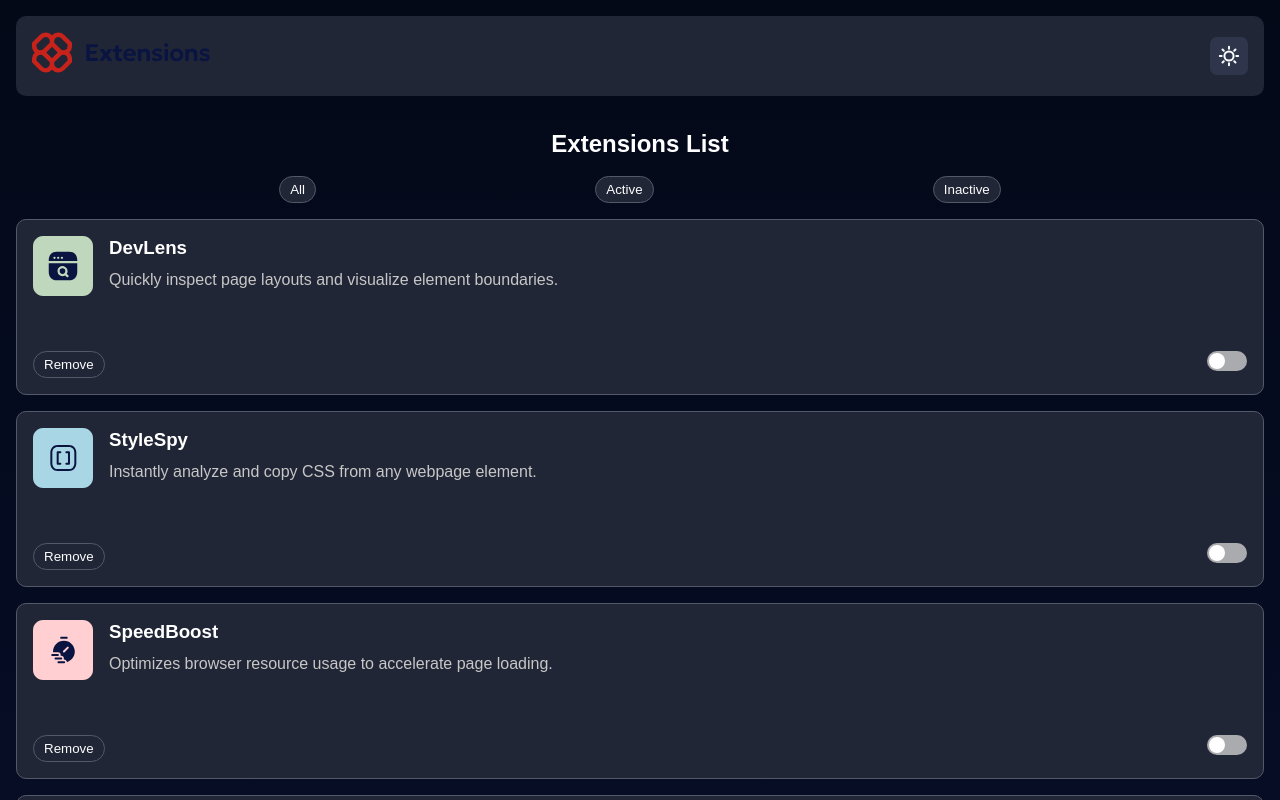
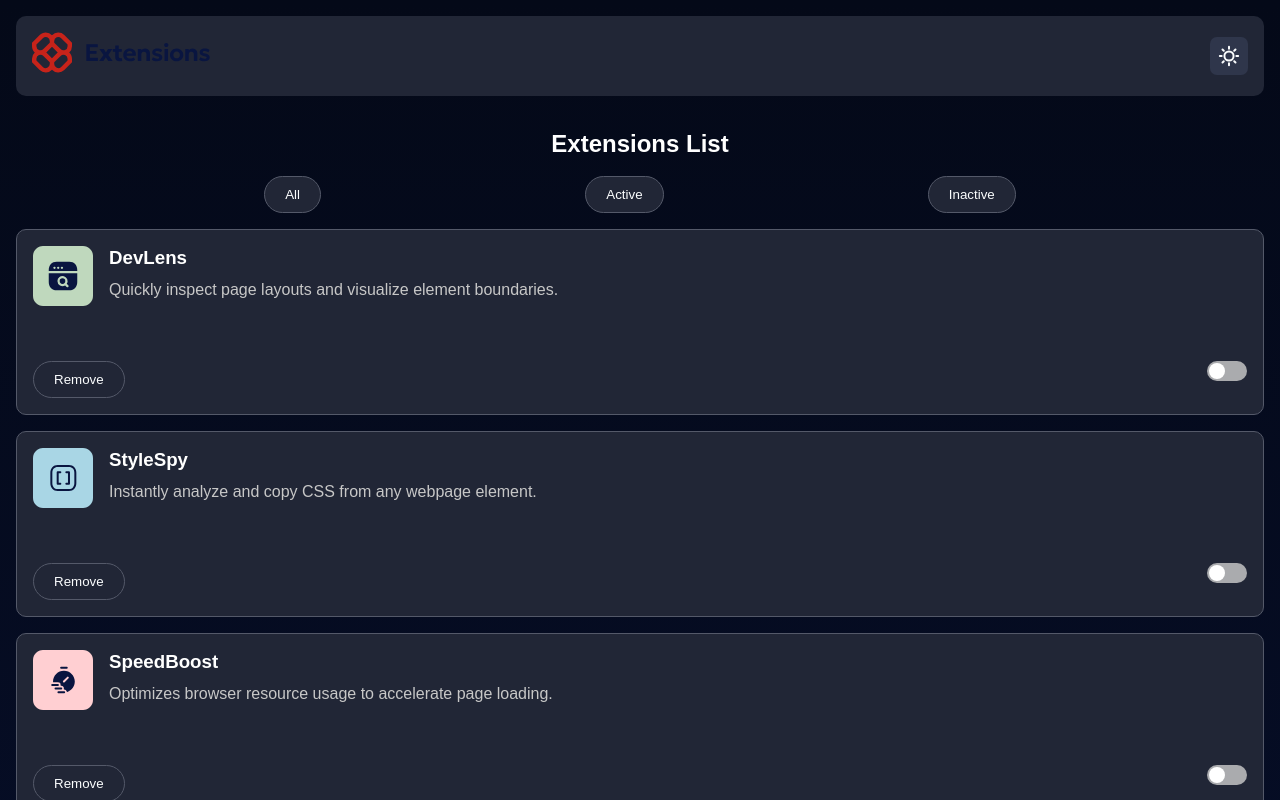
Before and after one commit to FranciscoFrontEndDeveloper/browserExtensionsManagerUiMain, an Angular app: page / in a window 1280 px wide. Shown: the top 800 px of the page. Built offline with nearby package versions, Linux system fonts and the light colour scheme; a web font is replaced by a local one.

Commit message:
styles focus finished

```diff
--- a/src/app/components/buttoncomp/buttoncomp.component.sass
+++ b/src/app/components/buttoncomp/buttoncomp.component.sass
@@ -1,12 +1,13 @@
 button
  border-radius: 50px
- padding: 5px 10px
+ padding: 10px 20px
  border: 1px solid hsl(226, 11%, 37%)
  background: hsl(226, 25%, 17%)
  color: hsl(200, 60%, 99%)
  transition: all 0.8 ease
+ font-weight: normal
  &:hover
   background: hsl(3, 77%, 44%)
   color: hsl(227, 75%, 14%)
  &:focus
-  border: 2px solid hsl(3, 71%, 56%)
+  outline: 2px solid hsl(3, 71%, 56%)
```
